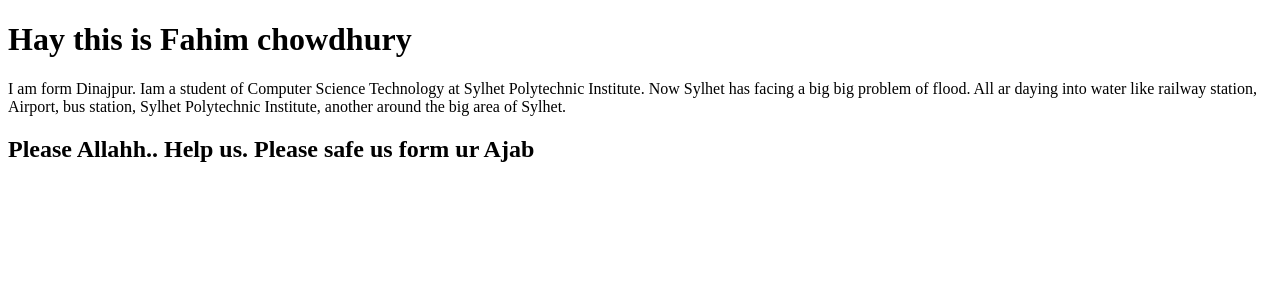
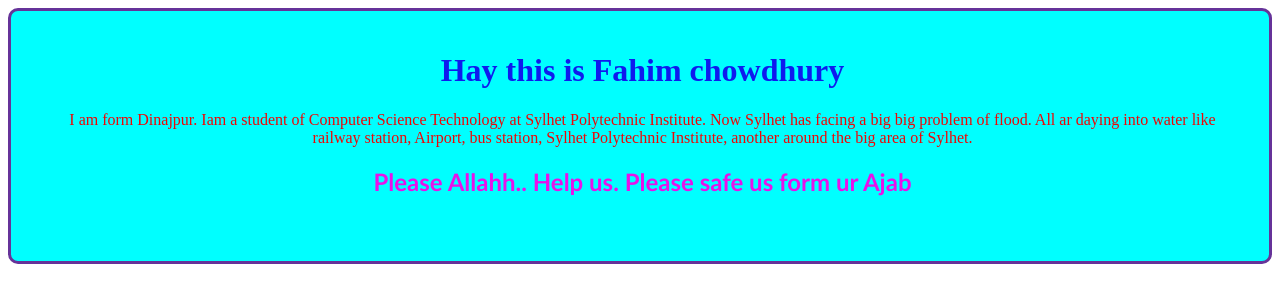
Before and after one commit to cfahim880/webhunter.webdevelopment, a plain HTML site: page indix.html in a window 1280 px wide. Drawn offline with Linux system fonts and the light colour scheme.

Commit message:
help post

```diff
--- a/indix.html
+++ b/indix.html
@@ -5,10 +5,35 @@
     <meta http-equiv="X-UA-Compatible" content="IE=edge">
     <meta name="viewport" content="width=device-width, initial-scale=1.0">
     <title>git hub</title>
+    <style>
+      .container{
+        margin: 20 40 45 50;
+        background-color: aqua;
+        padding: 20px 45px 45px 50px;
+        border-radius: 10px;
+        border: 3px solid rebeccapurple;
+        text-align: center;
+      }
+      .container h1{
+        font-family: 'Times New Roman', Times, serif;
+        color: rgb(15, 26, 238);
+
+      }
+
+      .container p{
+        color:rgb(238, 6, 6) ;
+      }
+      .container h2{
+        font-family: 'Trebuchet MS', 'Lucida Sans Unicode', 'Lucida Grande', 'Lucida Sans', Arial, sans-serif;
+        color: rgb(233, 17, 233);
+      }
+    </style>
 </head>
 <body>
-    <h1>Hay this is Fahim chowdhury</h1>
-    <p>I am form Dinajpur. Iam a student of Computer Science Technology at Sylhet Polytechnic Institute. Now Sylhet has facing a big big problem of flood. All ar daying into water like railway station, Airport, bus station, Sylhet Polytechnic Institute, another around the big area of Sylhet.</p>
-    <h2> Please Allahh.. Help us. Please safe us form ur Ajab</h2>
+      <div class="container" >
+        <h1>Hay this is Fahim chowdhury</h1>
+         <p>I am form Dinajpur. Iam a student of Computer Science Technology at Sylhet Polytechnic Institute. Now Sylhet has facing a big big problem of flood. All ar daying into water like railway station, Airport, bus station, Sylhet Polytechnic Institute, another around the big area of Sylhet.</p>
+        <h2> Please Allahh.. Help us. Please safe us form ur Ajab</h2>
+      </div>
 </body>
 </html>
```
